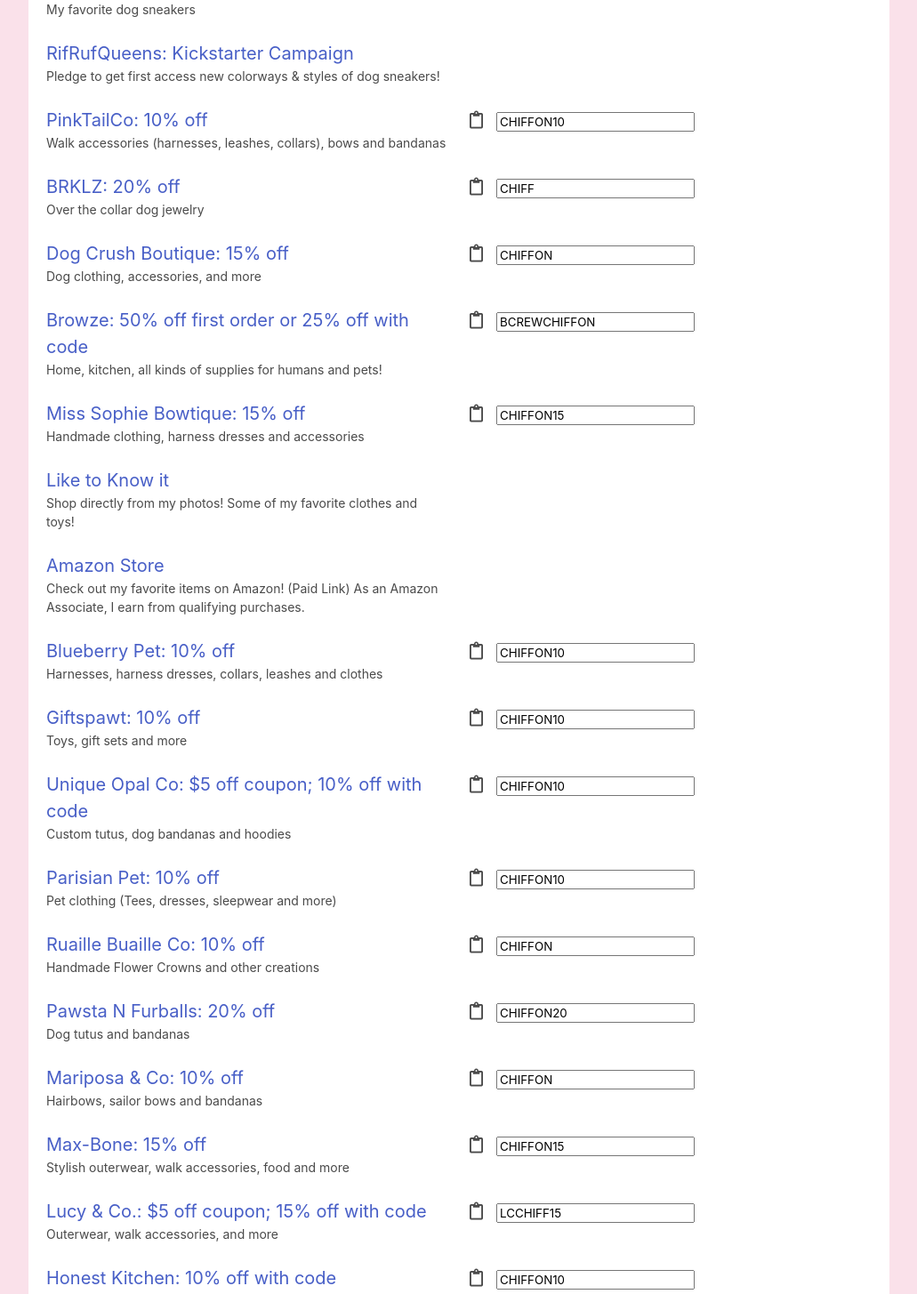
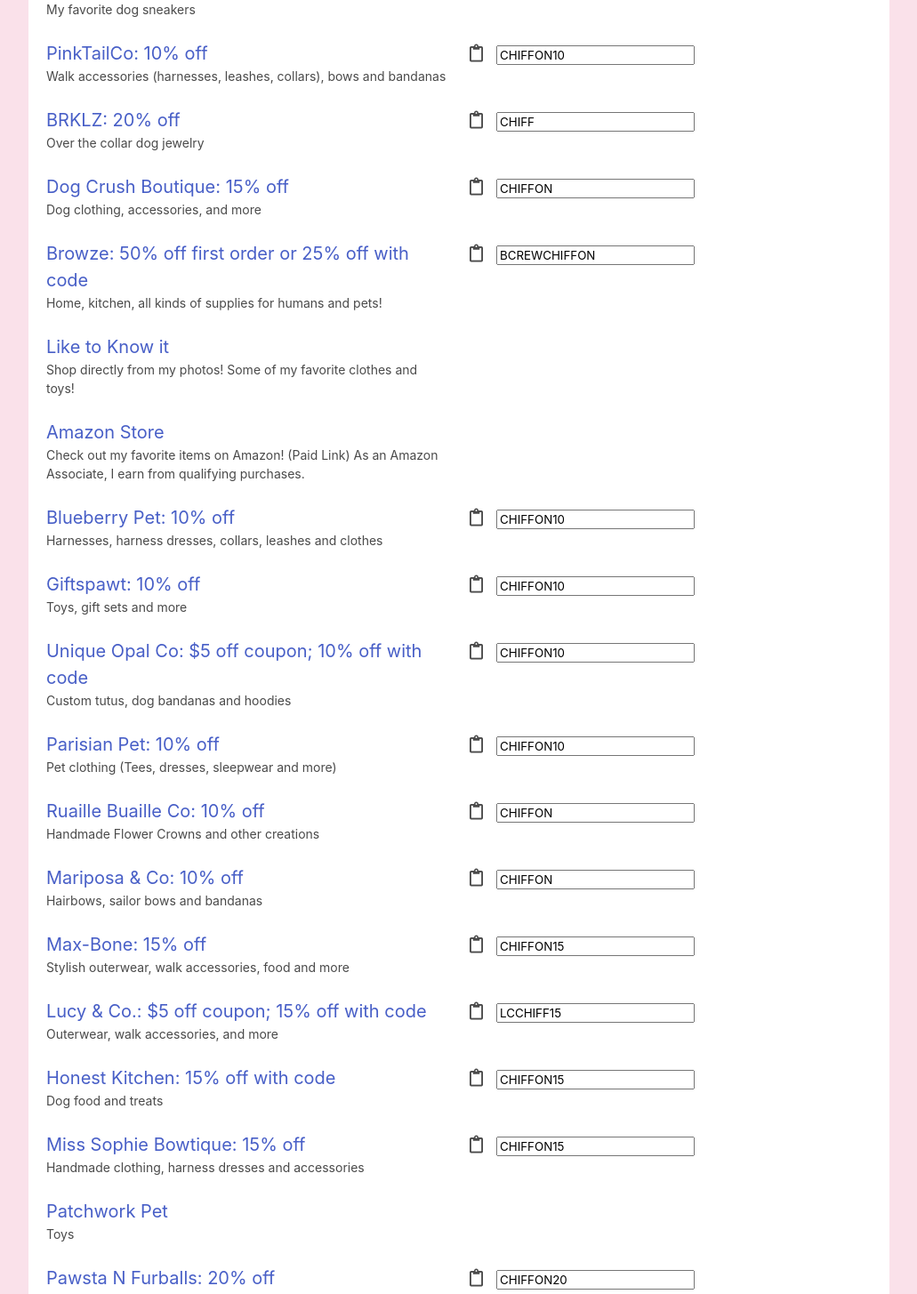
Before and after one commit to TechieQian/chiffon, a React (Create React App) app: page /shop in a window 1280 px wide. Shown: the part 764-2219 px from the top of the page at 89% size, without its empty margins (124-1155 px from the left). Built offline with nearby package versions, Linux system fonts and the light colour scheme.

Commit message:
editing sponsors

```diff
--- a/src/data/sponsors.ts
+++ b/src/data/sponsors.ts
@@ -18,10 +18,10 @@
     code: "CHIFFON10",
     subtitle: "My favorite dog sneakers",
   },
-  {   link: "https://rifruf-the-sneaker-your-dog.kckb.st/b82f977d",
-  label: "RifRufQueens: Kickstarter Campaign",
-  subtitle: "Pledge to get first access new colorways & styles of dog sneakers!",
-  },
+  //{   link: "https://rifruf-the-sneaker-your-dog.kckb.st/b82f977d",
+  //label: "RifRufQueens: Kickstarter Campaign",
+  //subtitle: "Pledge to get first access new colorways & styles of dog sneakers!",
+  //},
   {
     link: "http://Pinktailco.com/discount/CHIFFON10",
     label: "PinkTailCo: 10% off",
@@ -45,12 +45,6 @@
     label: "Browze: 50% off first order or 25% off with code",
     code: "BCREWCHIFFON",
     subtitle: "Home, kitchen, all kinds of supplies for humans and  pets!",
-  },
-  {
-    link: "https://www.etsy.com/shop/MissSophieBowtique",
-    label: "Miss Sophie Bowtique: 15% off",
-    code: "CHIFFON15",
-    subtitle : "Handmade clothing, harness dresses and accessories",
   },
   {
     link: "https://www.liketoknow.it/ChiffonTheMaltipoo",
@@ -103,12 +97,6 @@
   //  subtitle: "Pet apparel",
   //},
   {
-    link: "https://pawstanfurballs.com?Pawstapack=2PBMJ4AIE2",
-    label: "Pawsta N Furballs: 20% off",
-    code: "CHIFFON20",
-    subtitle: "Dog tutus and bandanas",
-  },
-  {
     link: "https://www.etsy.com/shop/Mariposandco",
     label: "Mariposa & Co: 10% off",
     code: "CHIFFON",
@@ -129,9 +117,15 @@
   },
   {
     link: "https://prf.hn/click/camref:1101ljdjJ/creativeref:1101l62969",
-    label: "Honest Kitchen: 10% off with code",
-    code: "CHIFFON10",
+    label: "Honest Kitchen: 15% off with code",
+    code: "CHIFFON15",
     subtitle: "Dog food and treats",
+  },
+  {
+    link: "https://www.etsy.com/shop/MissSophieBowtique",
+    label: "Miss Sophie Bowtique: 15% off",
+    code: "CHIFFON15",
+    subtitle : "Handmade clothing, harness dresses and accessories",
   },
 
   //{
@@ -159,6 +153,12 @@
    // code: null,
    // subtitle: "Stylish tags",
   //},
+  {
+    link: "https://pawstanfurballs.com?Pawstapack=2PBMJ4AIE2",
+    label: "Pawsta N Furballs: 20% off",
+    code: "CHIFFON20",
+    subtitle: "Dog tutus and bandanas",
+  },
   {
     link: "https://www.yesstyle.com/en/home.html?rco=CHIFFON",
     label: "YesStyle",
```
